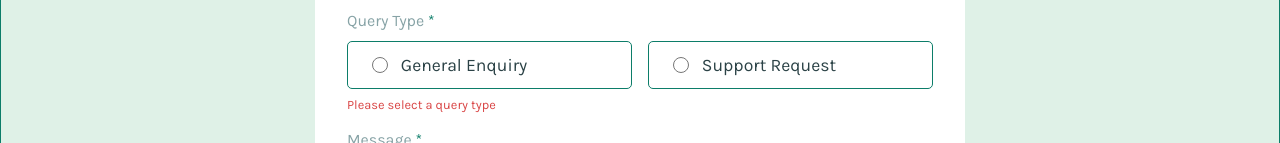
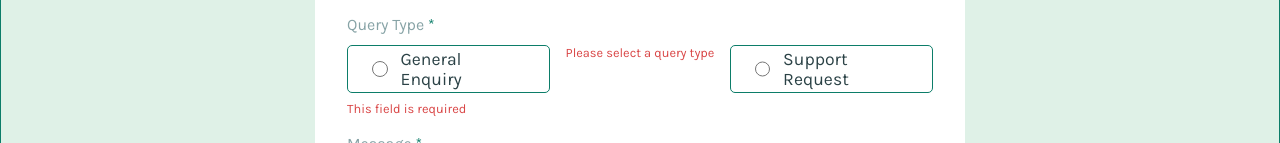
Before and after one commit to Lit2L/fem-contact_form, a website: page index.html in a window 1280 px wide. Both pictures are taken after typing "Sample", "Sample", "name@example.com" into the empty fields and a click on the button "Submit". Shown: the part 307-450 px from the top of the page. Drawn offline with nearby package versions, Linux system fonts and the light colour scheme; files whose address does not match are found by name.

Commit message:
classname update

```diff
--- a/index.html
+++ b/index.html
@@ -51,6 +51,7 @@
               <input type="radio" id="query1" name="option" required />
               <span>General Enquiry</span>
             </div>
+            <span class="errTxt">this field is required</span>
 
             <div class="option">
               <input type="radio" id="query2" name="option" />
```
